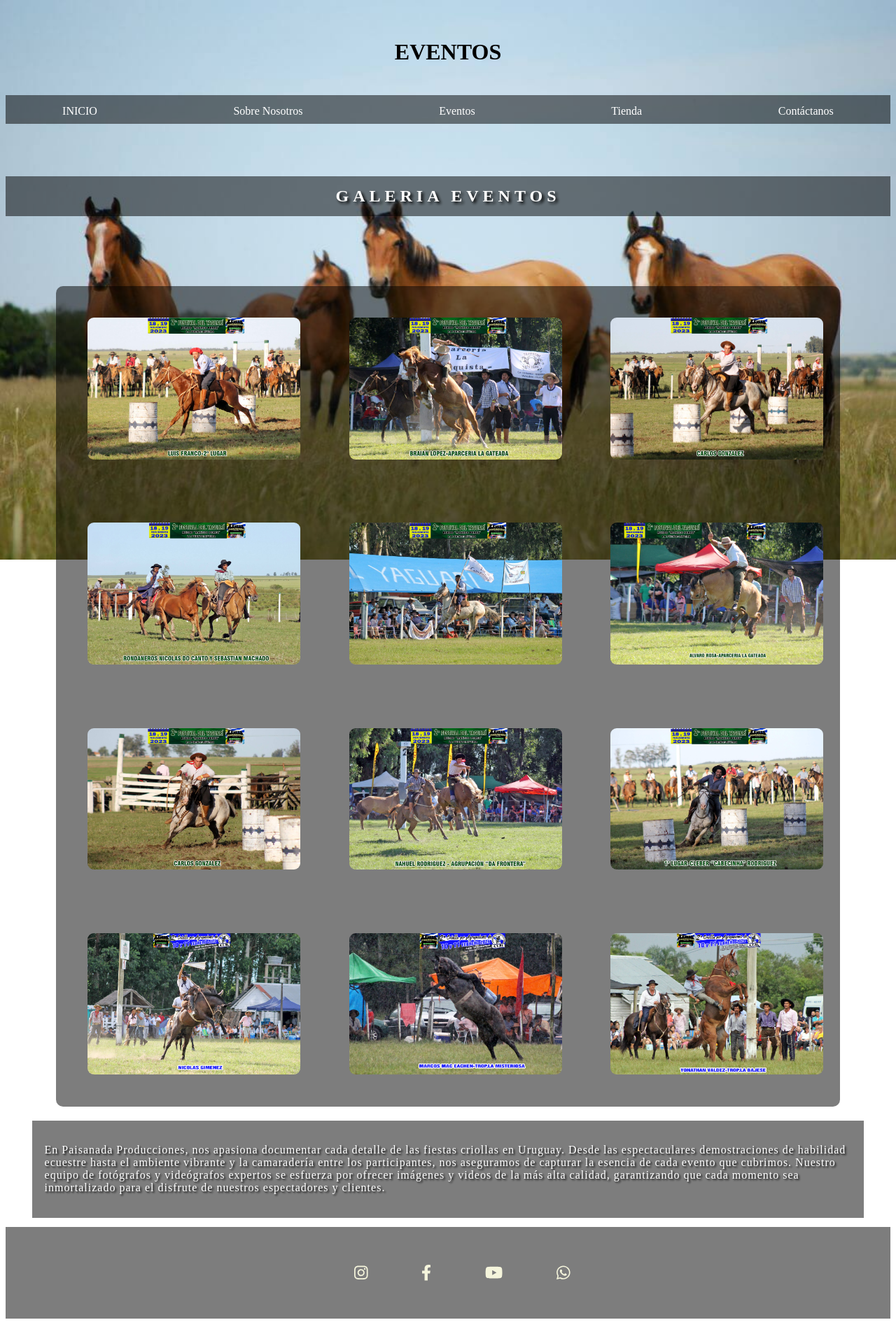
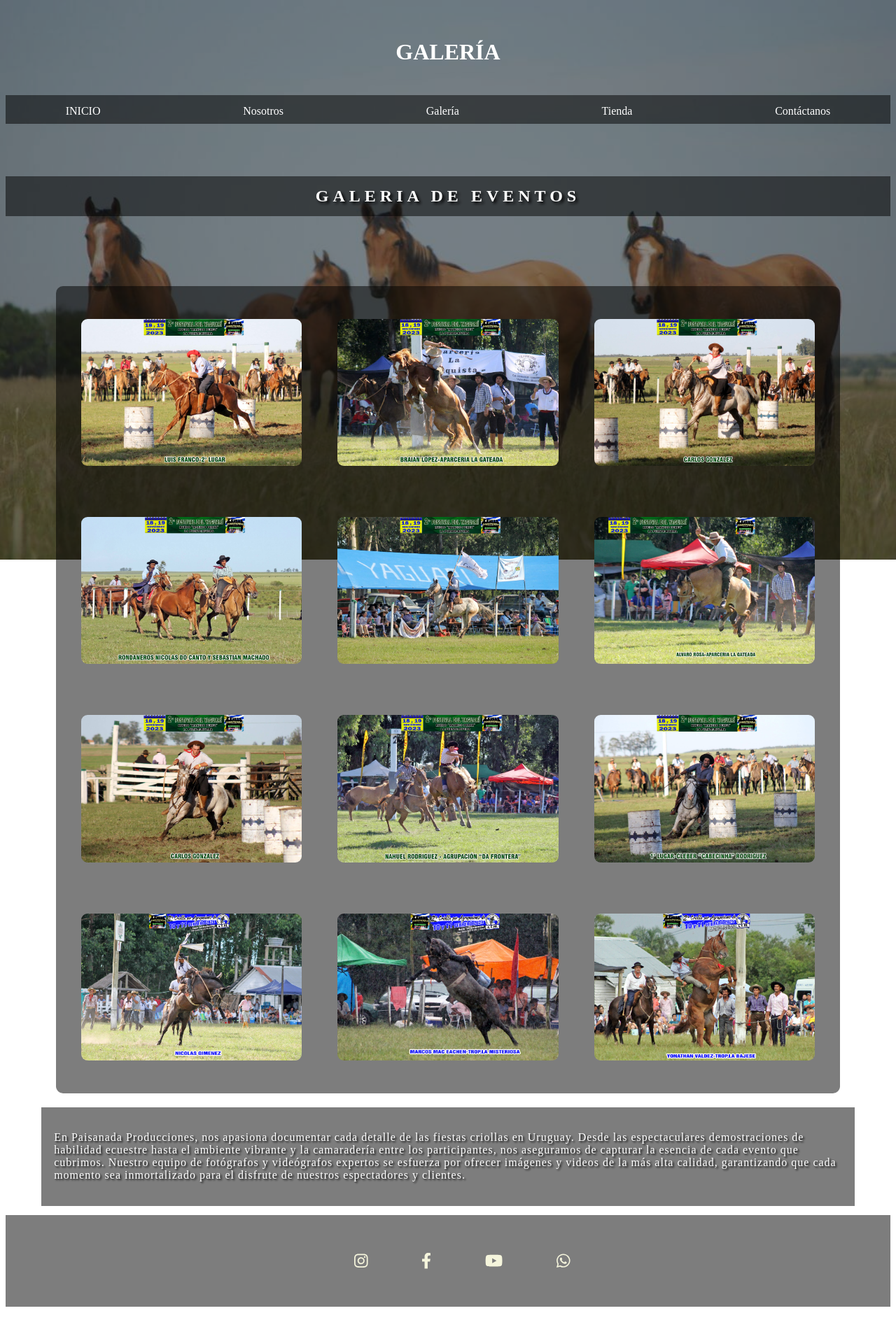
Before and after one commit to juanmanunezp/PF-Nunez, a website: page pages/eventos.html in a window 1280 px wide. Shown: the whole page at 70% size. Drawn offline with Linux system fonts and the light colour scheme; a web font is replaced by a local one.

Commit message:
correciones 22del05

```diff
--- a/pages/eventos.html
+++ b/pages/eventos.html
@@ -6,7 +6,7 @@
     <meta name="viewport" content="width=device-width, initial-scale=1.0">
     <meta tags="description" content="somos Paisanada Producciones, nuestras fechas">
     <meta tags="keywords" content="paisano, gaucho, campo, uruguay, bordado, jineteada">
-    <title>Nuestras próximas fechas | Paisanada Producciones</title>
+    <title>Nuestros eventos | Paisanada Producciones</title>
     <link rel="icon" href="../imagenes/favicon-32x32.png">
     <link rel="stylesheet" href="../css/estilos.css">
 
@@ -24,14 +24,14 @@
     <header>
 
         <div class="titulo">
-            <h1 class="textoTitulo">EVENTOS</h1>
+            <h1 class="textoTitulo">GALERÍA</h1>
         </div>
 
         <nav>
             <ul>
                 <li><a href="../index.html">INICIO</a></li>
-                <li><a href="./sobreNosotros.html">Sobre Nosotros</a></li>
-                <li><a href="./eventos.html">Eventos</a></li>
+                <li><a href="./sobreNosotros.html">Nosotros</a></li>
+                <li><a href="./eventos.html">Galería</a></li>
                 <li><a href="./tienda.html">Tienda</a></li>
                 <li><a href="./contacto.html">Contáctanos</a></li>
             </ul>
@@ -41,7 +41,7 @@
 
     <main>
 
-        <h2 class="textoTienda">GALERIA EVENTOS</h2>
+        <h2 class="textoTienda">GALERIA DE EVENTOS</h2>
 
         <div class="grid">
             <img src="../imagenes/410835900_759530799548036_2121310733237107844_n.jpg"
--- a/scss/layout/_header.scss
+++ b/scss/layout/_header.scss
@@ -20,6 +20,7 @@
     font-family: $fuente;
     font-weight: 40vw;
     font-style: normal;
+    color: white;
   }
 
   nav {
--- a/scss/layout/_main.scss
+++ b/scss/layout/_main.scss
@@ -98,7 +98,6 @@ h2 {
     background-color: $colorFondo;
     border-radius: 10px;
     padding: 10px;
-    gap: 20px;
         @media screen and (max-width:$mediaScreenMaxSize ) {
             grid-template-columns: repeat(1, 1fr);
     }
@@ -121,7 +120,7 @@ h2 {
         margin: 0 auto;
         border-radius: 9px;
         transition: 0.2s;
-        margin: 10%;
+        margin: 10% auto;
 
         &:hover {
             transform: scale(1.15);
--- a/scss/utils/_globals.scss
+++ b/scss/utils/_globals.scss
@@ -9,19 +9,21 @@
     top: 0;
     left: 0;
     object-fit: cover;
+    opacity: 0.9;
+    filter: brightness(0.5);
   }
 
   .texts {
     display: flex;
     justify-content: center;
-    margin-inline: 3%;
+    margin-inline: 4%;
     background-color: $colorFondo;
     padding: 1%;
     p {
       letter-spacing: 1px;
       font-weight: 400;
       font-family: $fuente;
-      padding: 5px;
+      padding: 6px;
       color: white ;
       text-shadow: 2px 2px 3px rgb(0, 0, 0);
     }
```
Also changed, not shown: index.html (+4 -7 lines), pages/contacto.html (+7 -2 lines), pages/sobreNosotros.html (+2 -2 lines), pages/tienda.html (+3 -3 lines), css/estilos.css, 1 other file.
